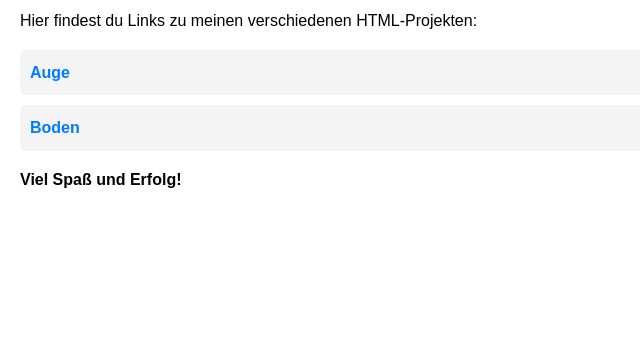
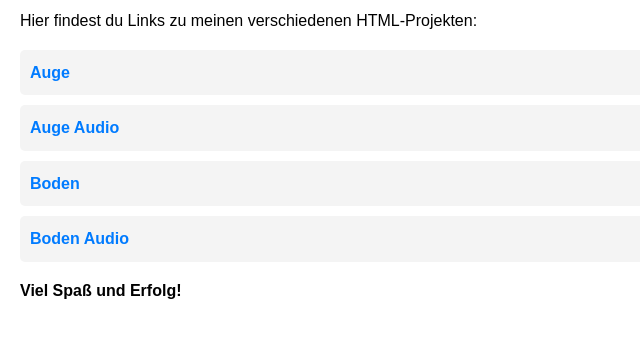
Before and after one commit to krummen/Marey, a plain HTML site: page index.html in a window 1280 px wide. Shown: the part 86-424 px from the top of the page, without its empty margins (0-640 px from the left). Drawn offline with Linux system fonts and the light colour scheme.

Commit message:
Update index.html

```diff
--- a/index.html
+++ b/index.html
@@ -39,7 +39,9 @@
     <p>Hier findest du Links zu meinen verschiedenen HTML-Projekten:</p>
     <ul>
         <li><a href="Auge.html">Auge</a></li>
+        <li><a href="Auge Audio.html">Auge Audio</a></li>
         <li><a href="Boden.html">Boden</a></li>
+        <li><a href="Boden Audio.html">Boden Audio</a></li>
     </ul>
     <p>
         <strong>Viel Spaß und Erfolg!</strong><br>
```
